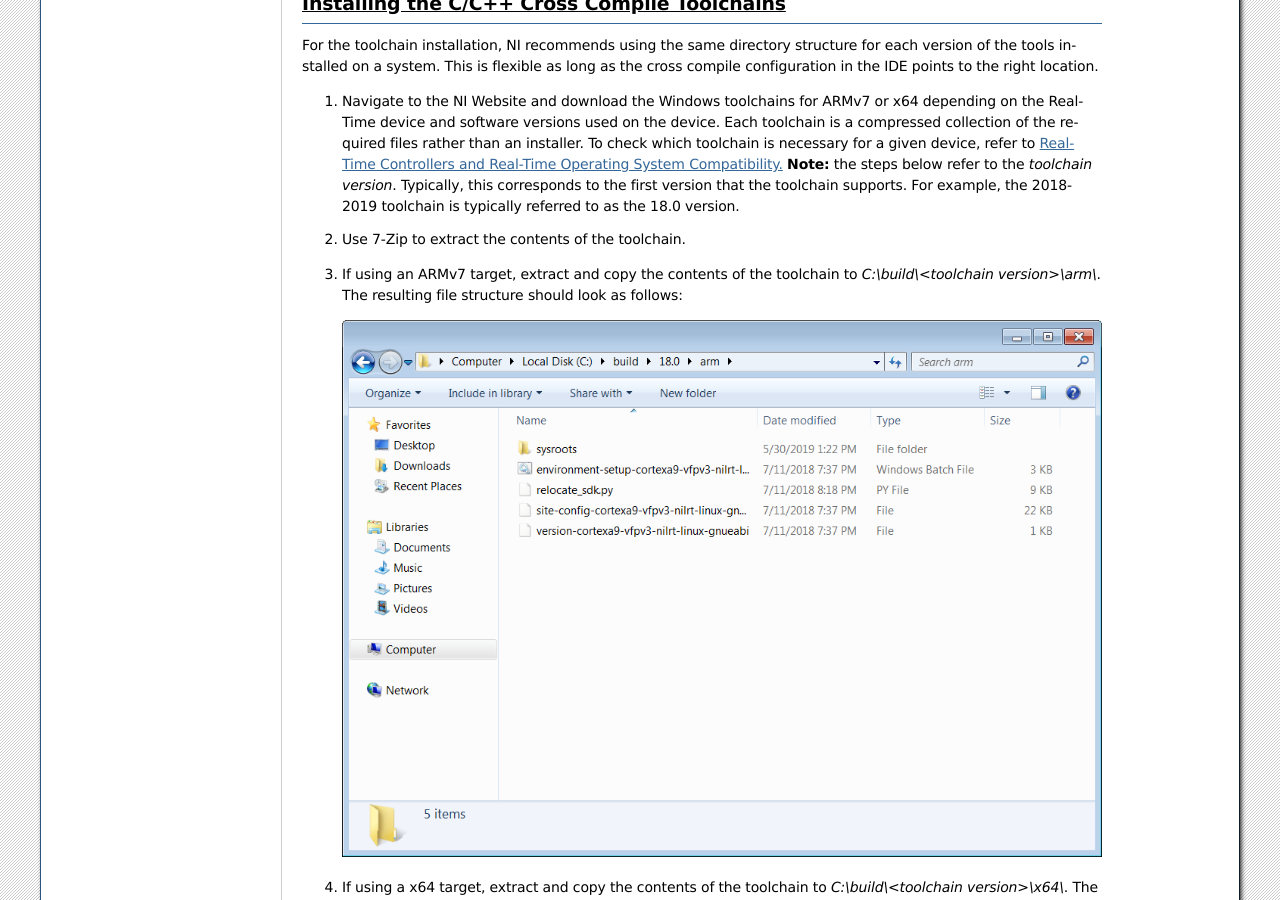
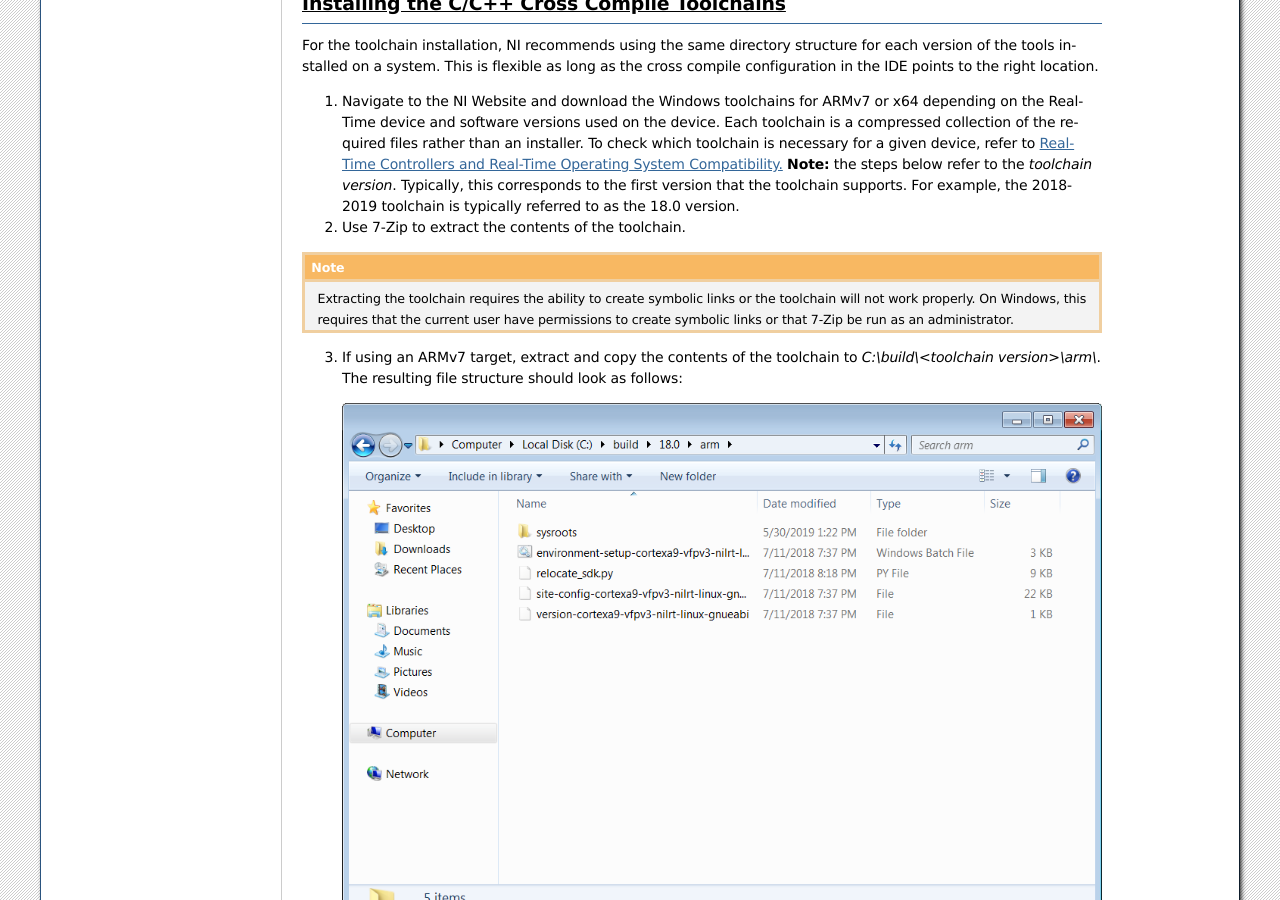
Before and after one commit to ni/nilrt-docs, a Sphinx documentation site: the page built from docs/source/cross_compile/config_dev_system.rst, in a window 1280 px wide and 900 px high, scrolled down 3176 px. Built offline with Sphinx 7.4.7, drawn with Linux system fonts in a browser that asks for light colours.

Commit message:
config_dev_system: Add 7-Zip admin permission requirement.
The toolchain includes symbolic links. On Windows, this
requires either a user with permission added or the
ability to run programs as an administrator. Otherwise,
the symbolic links are not created and the toolchain
cannot find some utilities required for compilation.

AB#2377643

Signed-off-by: Charlie Johnston <charlie.johnston@ni.com>

```diff
--- a/docs/source/cross_compile/config_dev_system.rst
+++ b/docs/source/cross_compile/config_dev_system.rst
@@ -133,6 +133,13 @@
    supports. For example, the 2018-2019 toolchain is typically referred
    to as the 18.0 version.
 2. Use 7-Zip to extract the contents of the toolchain.
+
+.. note::
+   Extracting the toolchain requires the ability to create
+   symbolic links or the toolchain will not work properly. On Windows,
+   this requires that the current user have permissions to create
+   symbolic links or that 7-Zip be run as an administrator.
+
 3. | If using an ARMv7 target, extract and copy the contents of the
      toolchain to *C:\\build\\<toolchain version>\\arm\\*. The resulting file
      structure should look as follows:
```
